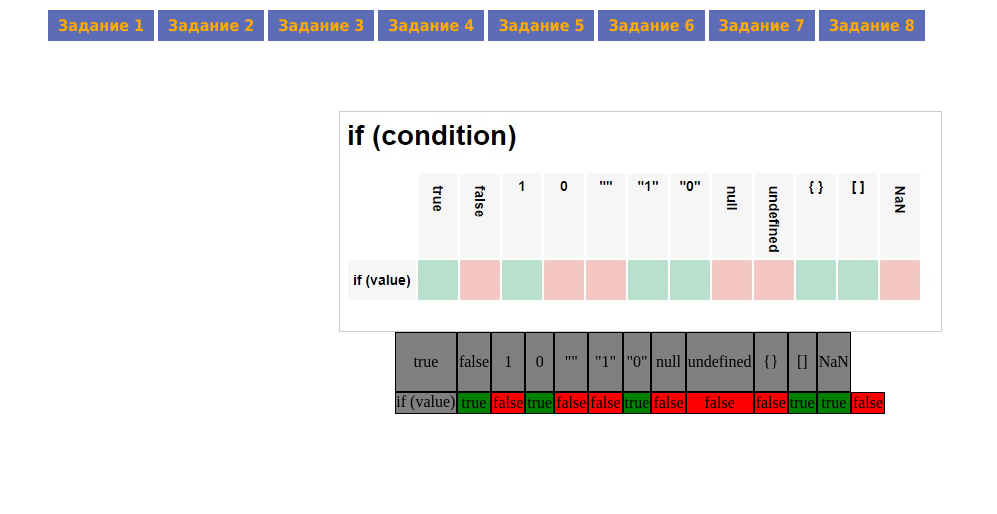
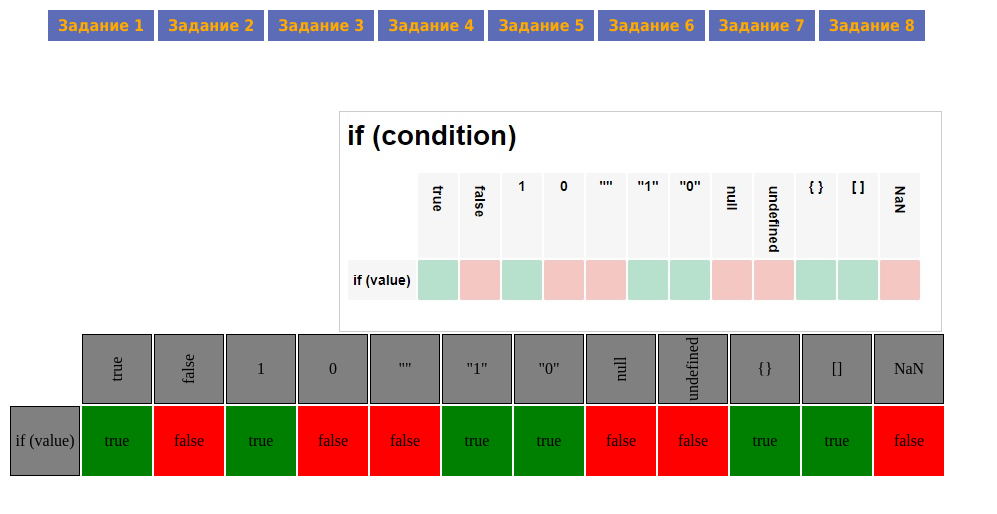
Before and after one commit to yehorfedosieiev/Homework, a plain HTML site: page 04.09.2020/task8.html in a window 1280 px wide. Shown: the whole page, without its empty margins (0-997 px from the left). Drawn offline with Linux system fonts and the light colour scheme.

Commit message:
04.09.2020 fixing the task8

```diff
--- a/04.09.2020/css/style.css
+++ b/04.09.2020/css/style.css
@@ -36,14 +36,26 @@ ul.css-menu li a:active {
 }
 
 .divtable table{
+  border-spacing: "0px";
+  margin-left: "auto";
+  margin-right: "auto";
   text-align: center;
 }
 
-.divtable table tr:nth-child(2)::before{
-  content: "if (value)";
+.divtable table tr:first-child td:first-child ~ td{
+  background: gray;
+  border: 1px solid #000;
+  width: 70px;
+  height: 70px;
+}
+
+.divtable table tr:nth-child(2) td:first-child{
+  background: gray;
+  border: 1px solid #000;
+  width: 70px;
+  height: 70px;
+}
+
+span{
   display: block;
-  width: 60px;
-  height: 20px;
-  border: 1px solid #000;
-  background: gray;
 }
--- a/04.09.2020/js/task8.js
+++ b/04.09.2020/js/task8.js
@@ -46,7 +46,7 @@ let myArray = [
     },
     {
         name: "\"0\"",
-        value: false
+        value: true
     },
     {
         name: "null",
@@ -72,30 +72,32 @@ let myArray = [
 
 let tableElement = document.createElement("table");
 document.querySelector(".divtable").appendChild(tableElement);
-tableElement.style.borderSpacing = "0px";
-tableElement.style.margin = "auto";
 
+for(let i = 0; i < 2; i++){
     let trElement = document.createElement("tr");
     tableElement.appendChild(trElement);
+    if (i===0) {
+        let tdElement = document.createElement("td");
+        trElement.appendChild(tdElement);
+    }
+    else{
+        let tdElement = document.createElement("td");
+        trElement.appendChild(tdElement);
+        tdElement.innerText = "if (value)";
+    }
     for(let j = 0; j < myArray.length; j++){
         let tdElement = document.createElement("td");
         trElement.appendChild(tdElement);
-    tdElement.innerText = myArray[j].name;
-    tdElement.style.border = "1px solid #000";
-    tdElement.style.width = "20px";
-    tdElement.style.height = "60px";
-    tdElement.style.background = "gray";
+        let spanElement = document.createElement("span");
+        tdElement.appendChild(spanElement);
+        if (i===0) {
+            spanElement.innerText = myArray[j].name;
+            if (myArray[j].name.length > 3) spanElement.style.transform = "rotate(-90deg)";
         }
-
-trElement = document.createElement("tr");
-tableElement.appendChild(trElement);
-for(let j = 0; j < myArray.length; j++){
-    let tdElement = document.createElement("td");
-    trElement.appendChild(tdElement);
+        else{
             tdElement.innerText = myArray[j].value;
-    tdElement.style.border = "1px solid #000";
-    tdElement.style.width = "20px";
-    tdElement.style.height = "20px";
             if (myArray[j].value === true) tdElement.style.background = "green";
             else tdElement.style.background = "red";
         }
+    }
+}
```
Also changed, not shown: 1 other file. Lines whose indentation alone changed are shown as unchanged.
